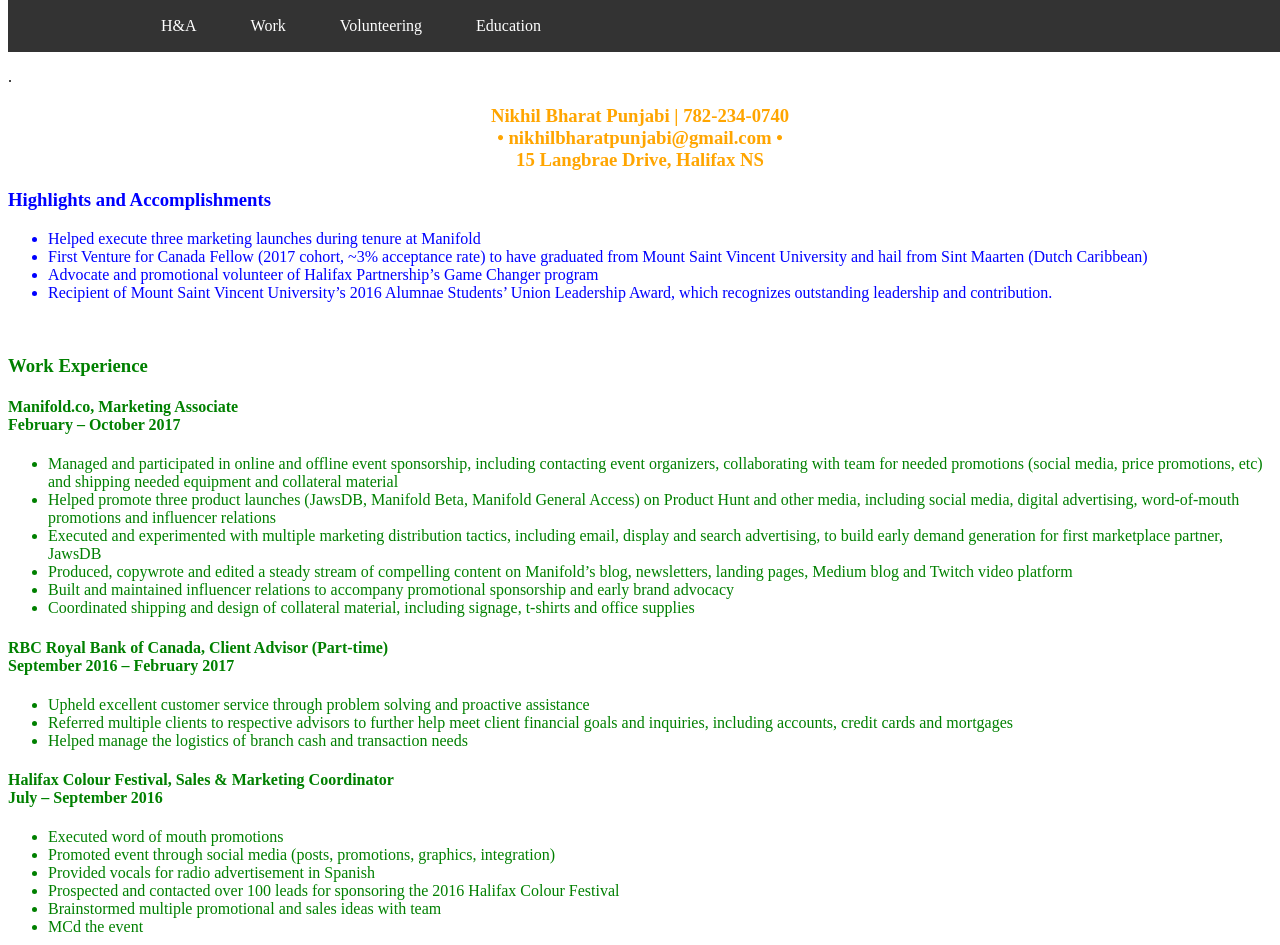
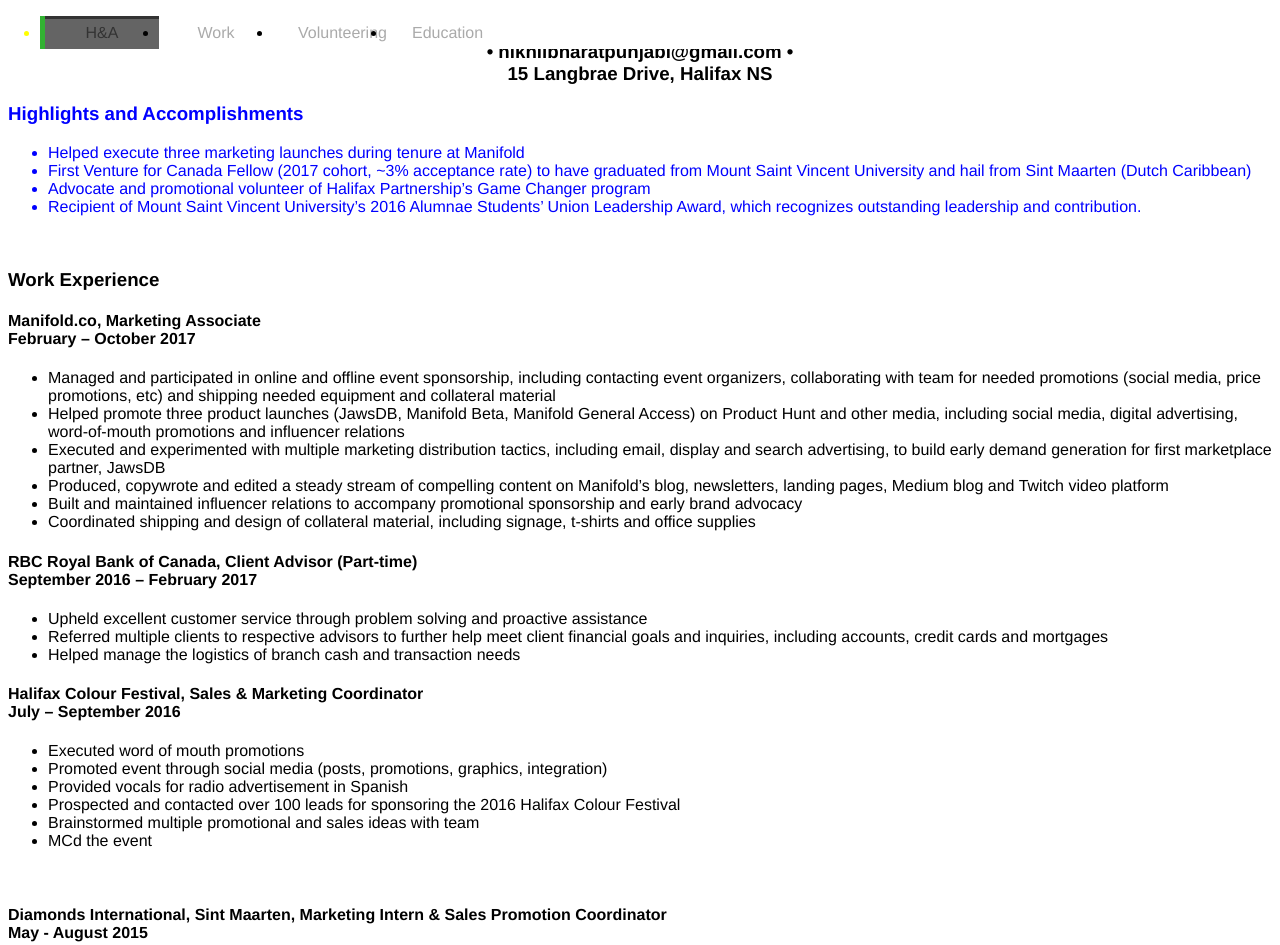
Before and after one commit to nickpunjabi/nickpunjabi.github.io, a plain HTML site: page index.html in a window 1280 px wide. Shown: the top 945 px of the page. Drawn offline with Linux system fonts and the light colour scheme.

Commit message:
Multiple attempts of jQuery for window sroll and bar

```diff
--- a/index.html
+++ b/index.html
@@ -2,43 +2,32 @@
 <html lang="en">
 <head>
 <title> Nick Punjabi | Resume</title>
-<link rel="stylesheet" type="text/css" href="style.css">.
-<style type="text/css">
+<link rel="stylesheet" type="text/css" href="style.css">
+    <script src="js/jquery-3.2.1.min.js"></script>
+    <script src="js/main.js"></script>
 
-    body{
-        padding-top: 60px;
-        padding-bottom: 40px;
-    }
-    .fixed-header, .fixed-footer{
-        width: 100%;
-        position: fixed;
-        background: #333;
-        padding: 10px 0;
-        color: #fff;
-    }
-    .fixed-header{
-        top: 0;
-    }
-    .fixed-footer{
-        bottom: 0;
-    }
-    .container{
-        width: 80%;
-        margin: 0 auto;
-    }
-    nav a{
-        color: #fff;
-        text-decoration: none;
-        padding: 7px 25px;
-        display: inline-block;
-    }
-</style>
+
 </head>
 <body>
 
 
 
-<div id= "who"><h3> <center>Nikhil Bharat Punjabi | 782-234-0740 <br> • nikhilbharatpunjabi@gmail.com • <br> 15 Langbrae Drive, Halifax NS</center></h3></div>
+<h3 id= "who"><h3> <center>Nikhil Bharat Punjabi | 782-234-0740 <br> • nikhilbharatpunjabi@gmail.com • <br> 15 Langbrae Drive, Halifax NS</center></h3>
+
+  <ul id="top-menu">
+        <li class="active">
+        	<a href="#"> H&A </a>
+        </li>
+        <li>
+                <a href="#Work"> Work </a>
+            </li>
+            <li>
+                <a href="#Volunteering"> Volunteering</a>
+                </li>
+                <li>
+                <a href="#Education"> Education </a>
+            </li>
+            </ul>
 
 <div id ="haa">
 	<h3>Highlights and Accomplishments</h3>
@@ -49,7 +38,7 @@
 <li>Recipient of Mount Saint Vincent University’s 2016 Alumnae Students’ Union Leadership Award, which recognizes outstanding leadership and contribution.</ul>
  </div>
 <br>
-<div id="work">
+<a id="Work">
 <h3>Work Experience</h3>
 <h4>Manifold.co, Marketing Associate
 <br>February – October 2017</h4>
@@ -93,9 +82,9 @@
 </ul>
 </div>
 <br>
-<div id ="volunteer">
+<a>
 
-	<h3>Relevant Volunteer Experience</h3>
+	<a id="Volunteering"><h4>Relevant Volunteer Experience</h3>
 <h4>Fusion Halifax, Co-Project Leader of Immigration & Diversity Action Team<br>
 December 2016 – September 2017</h4>
 <ul>
@@ -162,12 +151,12 @@
 <li>Advised and monitored fundraising and event revenues, expenses, inventory and budgets</li>
 <li>Assisted during student orientation, graduation and externally housed college lectures</li>
 </ul>
-</div>
+</a>
 
 <br>
 
 
-<div id="education">
+<a id="Education">
 	<h3>Education & Personal Development</h3>
 <ul>
 <li>Fellow, Venture for Canada,						          December 2016 - Current</li>
@@ -196,26 +185,9 @@
 Recipient of President’s Award & Dean’s Award</li>
 </ul>
 
-</div>
+</a>
 
 
 
-
-
-
-
-
-    <div class="fixed-header">
-        <div class="container">
-            <nav>
-                <a> H&A </a>
-                <a> Work </a>
-                <a> Volunteering</a>
-                <a> Education </a>
-            </nav>
-        </div>
-    <script src ="js/jquery-3.2.1.min.js"></script>
-    <script src ="js/main.js"></script>
-
     </body>
 </html>
--- a/js/main.js
+++ b/js/main.js
@@ -0,0 +1,5 @@
+$('h3').on('click', function () {
+
+  $('h4').addClass('active');
+}
+});
--- a/style.css
+++ b/style.css
@@ -3,32 +3,63 @@
 }
 
 
-#work {
-	color: green;
+
+body {
+    height: 6000px;
+    font-family: Helvetica, Arial;
 }
 
-#education {
-	color: teal;
+#top-menu {
+    position: fixed;
+    z-index: 1;
+    background: white;
+    left: 0;
+    right: 0;
+    top: 0;
 }
 
-#volunteer {
-	color: firebrick;
+#top-menu li {
+    float: left;
 }
 
-#who {
-	color: orange;
+#top-menu a {
+    display: block;
+    padding: 5px 25px 7px 25px;
+    width: 4em;
+    text-align: center;
+    -webkit-transition: .5s all ease-out;
+    -moz-transition: .5s all ease-out;
+    transition: .5s all ease-out;
+    border-top: 3px solid white;
+    color: #aaa;
+    text-decoration: none;
 }
 
+#top-menu a:hover {
+    color: #000;
+}
 
-.header {
-  padding: 10px 16px;
-  background: #555;
-  color: #f1f1f1;
-  position: fixed;
-  top: 0;
+#top-menu li.active a {
+    border-top: 3px solid #333;
+    color: #333;
+}
 
-.active{
-	color: white;
+#Work {
+
+
+}
+
+#Volunteering {
+
+}
+
+#Education {
+
+    }
+
+
+.active {
+	color: yellow;
 	background-color: rgba(100,100,100,1);
 	border-left: thick solid rgba(0,255,0,0.5);
 }
```
